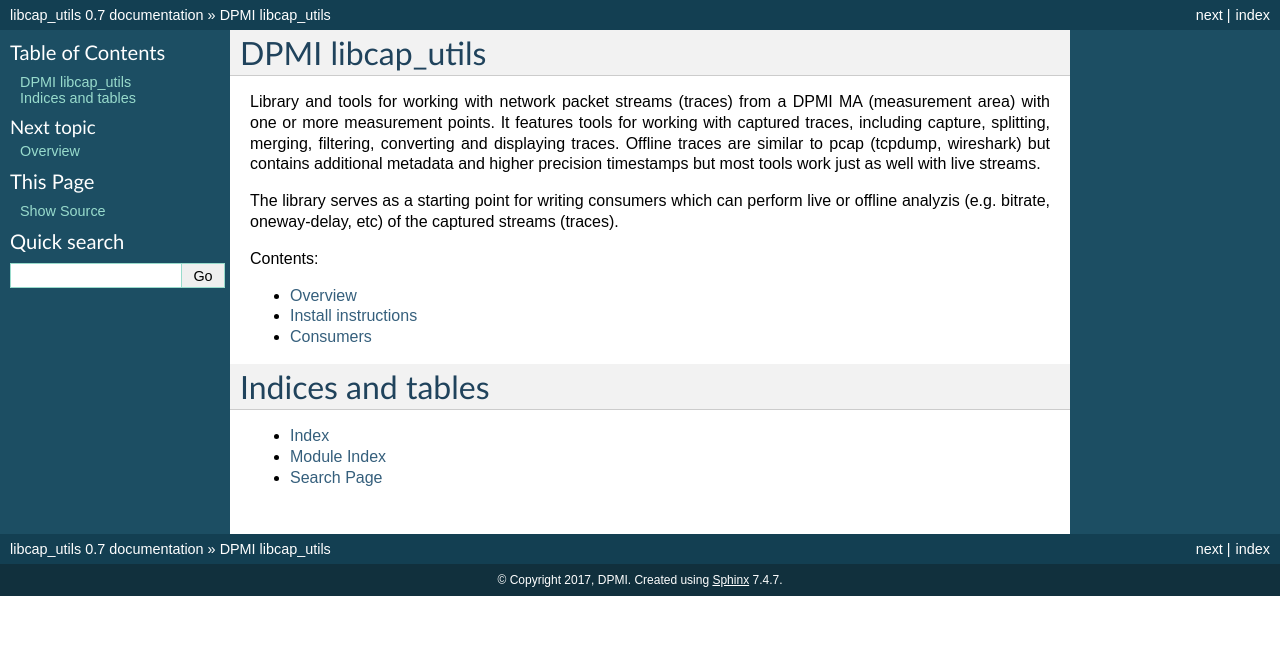
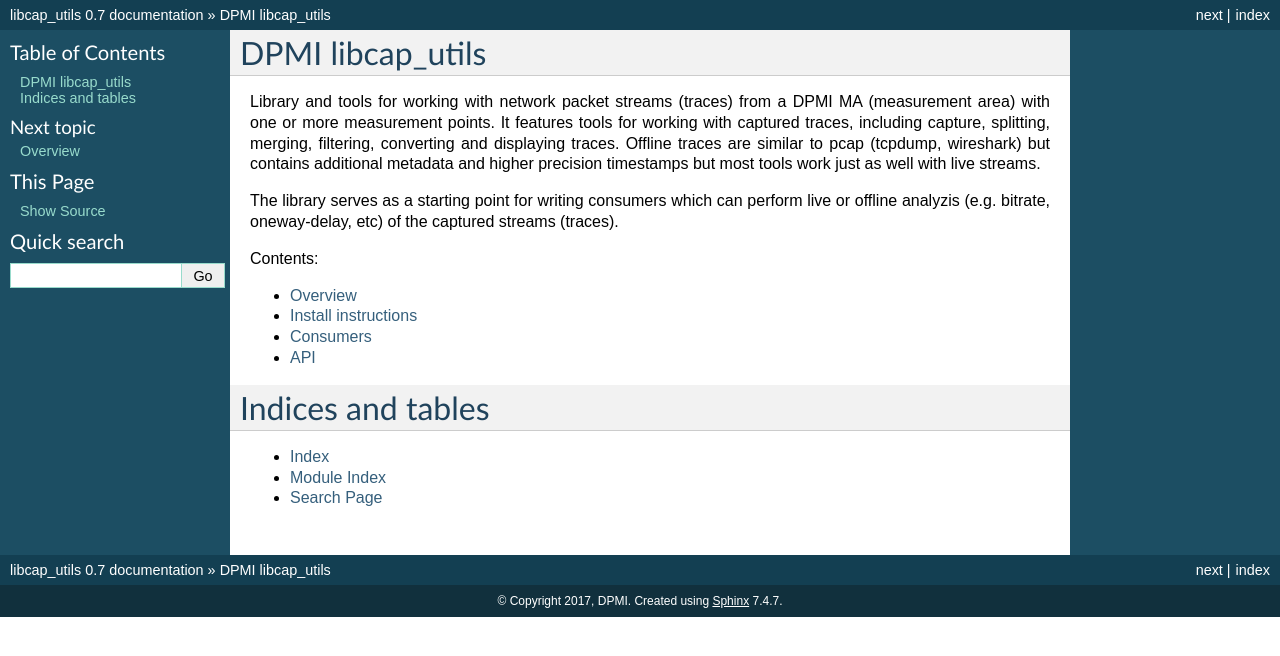
Before and after one commit to DPMI/libcap_utils, a Sphinx documentation site: the page built from docs/index.rst, in a window 1280 px wide. Shown: the top 656 px of the page. Built offline with Sphinx 7.4.7, drawn with Linux system fonts in a browser that asks for light colours.

Commit message:
docs: convert to rst and reformat

```diff
--- a/docs/api.rst
+++ b/docs/api.rst
@@ -1 +1,2 @@
-# API
+API
+===
```
